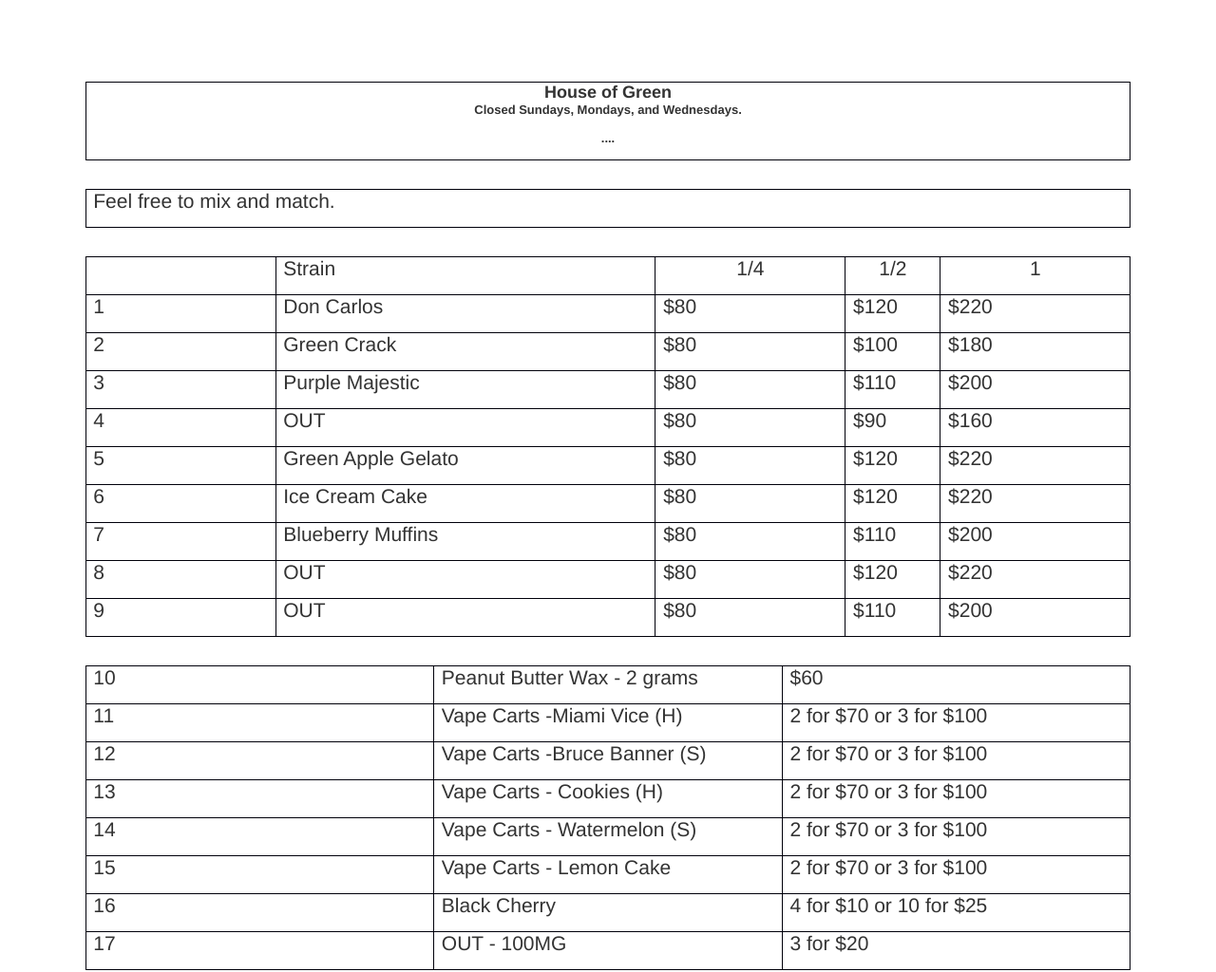
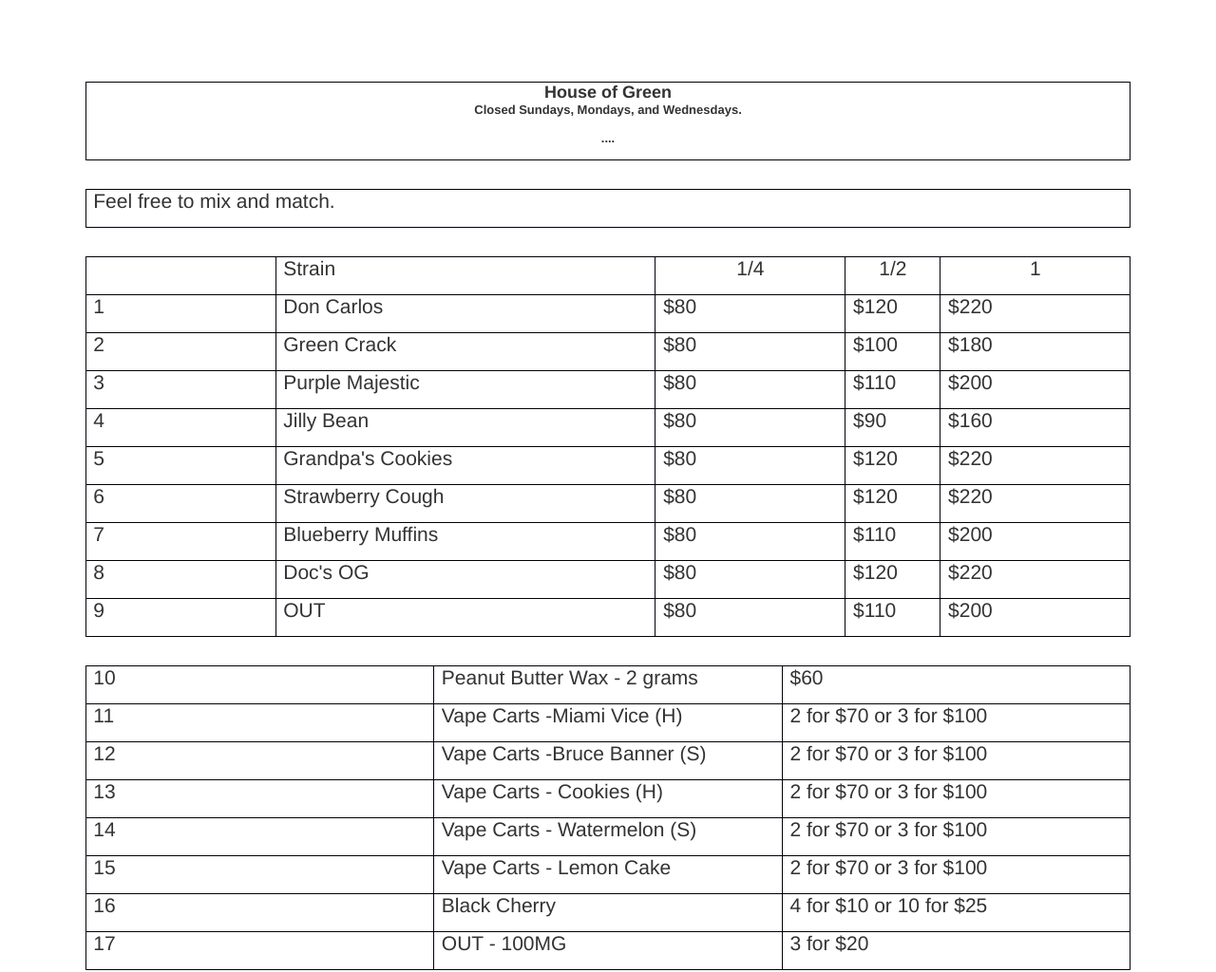
Before and after one commit to cheezwhiz2002/peace, a plain HTML site: page index.html in a window 1280 px wide. Shown: the whole page at 95% size. Drawn offline with nearby package versions, Linux system fonts and the light colour scheme.

Commit message:
Update index.html

```diff
--- a/index.html
+++ b/index.html
@@ -141,7 +141,7 @@
 			<P>4</P>
 		</TD>
 		<TD STYLE="border: 1px solid #00000a; padding-top: 0in; padding-bottom: 0in; padding-left: 0.08in; padding-right: 0.08in">
-			<P>OUT</P>
+			<P>Jilly Bean</P>
 		</TD>
 		<TD STYLE="border: 1px solid #00000a; padding-top: 0in; padding-bottom: 0in; padding-left: 0.08in; padding-right: 0.08in">
 			<P>$80</P>
@@ -158,7 +158,7 @@
 			<P>5</P>
 		</TD>
 		<TD STYLE="border: 1px solid #00000a; padding-top: 0in; padding-bottom: 0in; padding-left: 0.08in; padding-right: 0.08in">
-			<P>Green Apple Gelato</P>
+			<P>Grandpa's Cookies</P>
 		</TD>
 		<TD STYLE="border: 1px solid #00000a; padding-top: 0in; padding-bottom: 0in; padding-left: 0.08in; padding-right: 0.08in">
 			<P>$80</P>
@@ -175,7 +175,7 @@
 			<P>6</P>
 		</TD>
 		<TD STYLE="border: 1px solid #00000a; padding-top: 0in; padding-bottom: 0in; padding-left: 0.08in; padding-right: 0.08in">
-			<P>Ice Cream Cake</P>
+			<P>Strawberry Cough</P>
 		</TD>
                 <TD STYLE="border: 1px solid #00000a; padding-top: 0in; padding-bottom: 0in; padding-left: 0.08in; padding-right: 0.08in">
 			<P>$80</P>
@@ -209,7 +209,7 @@
 			<P>8</P>
 		</TD>
 		<TD STYLE="border: 1px solid #00000a; padding-top: 0in; padding-bottom: 0in; padding-left: 0.08in; padding-right: 0.08in">
-			<P>OUT</P>
+			<P>Doc's OG</P>
 		</TD>
                 <TD STYLE="border: 1px solid #00000a; padding-top: 0in; padding-bottom: 0in; padding-left: 0.08in; padding-right: 0.08in">
 			<P>$80</P>
```
